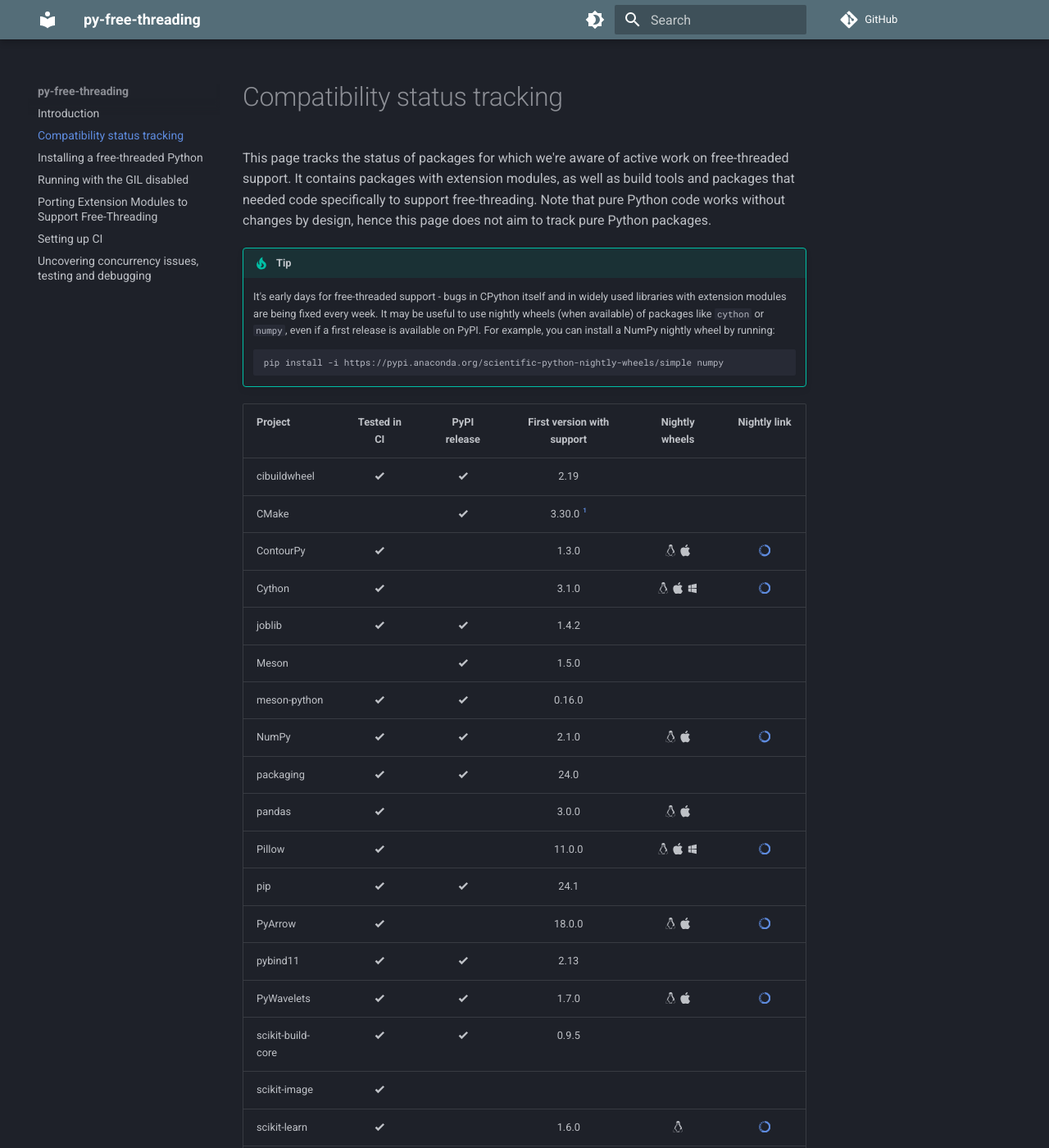
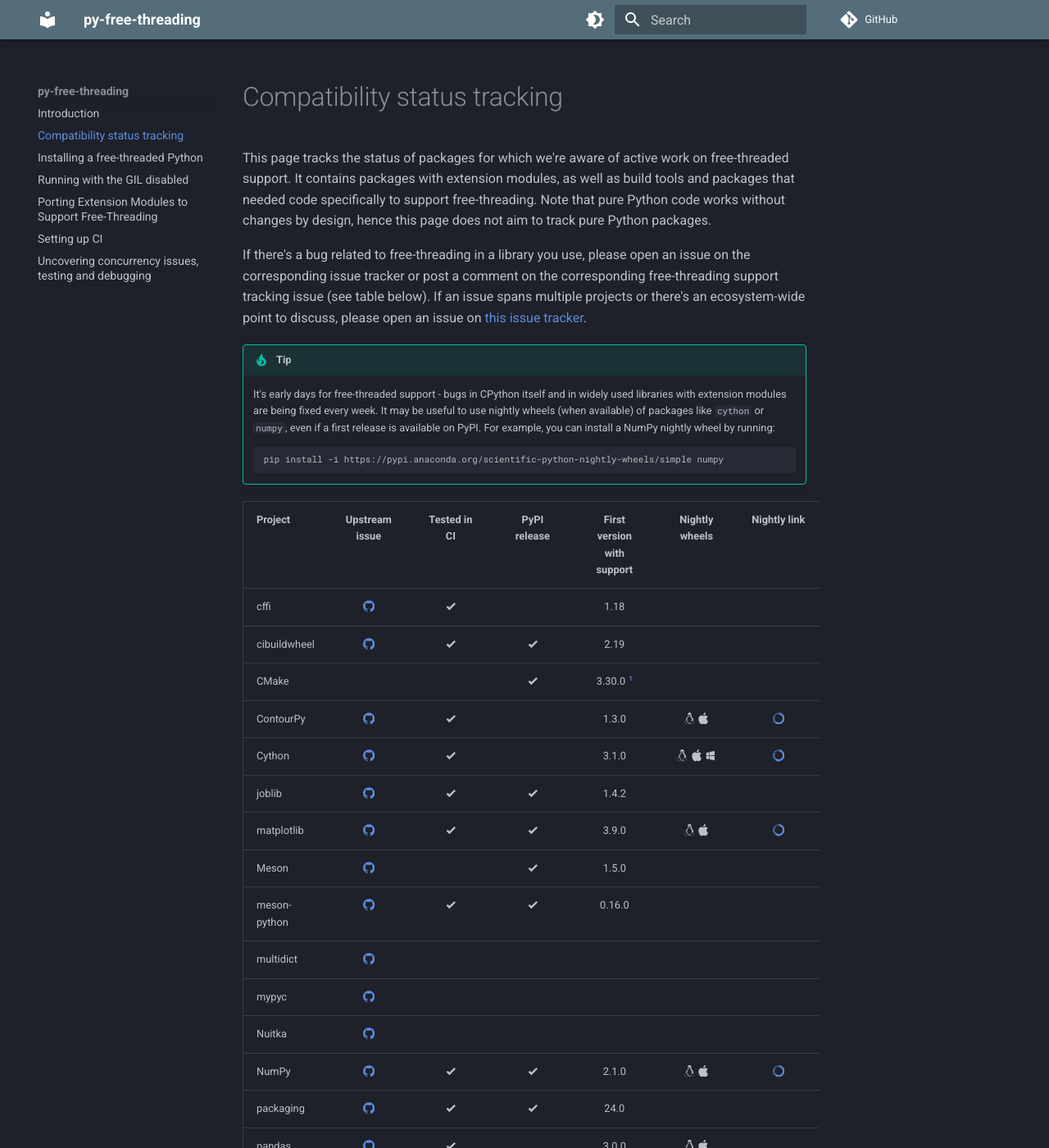
Before and after one commit to Quansight-Labs/free-threaded-compatibility, an MkDocs documentation site: the page built from docs/tracking.md, in a window 1280 px wide and 1400 px high. Shown: the whole window at 82% size. Built offline with MkDocs 1.6.1 and Material for MkDocs 9.7.7, drawn with Linux system fonts in a browser that asks for light colours; comment, search, counter and statistics services are not loaded; some of the changed lines change nothing that is shown; some of the changed text lies outside the part shown.

Commit message:
Add upstream issues to tracking table (#82)

```diff
--- a/docs/tracking.md
+++ b/docs/tracking.md
@@ -5,6 +5,12 @@
 as build tools and packages that needed code specifically to support
 free-threading. Note that pure Python code works without changes by design,
 hence this page does not aim to track pure Python packages.
+
+If there's a bug related to free-threading in a library you use, please open
+an issue on the corresponding issue tracker or post a comment on the
+corresponding free-threading support tracking issue (see table below). If
+an issue spans multiple projects or there's an ecosystem-wide point to discuss,
+please open an issue on [this issue tracker](https://github.com/Quansight-Labs/free-threaded-compatibility/issues).
 
 !!! tip
     It's early days for free-threaded support - bugs in CPython itself and in
@@ -19,27 +25,34 @@
 
 <!-- keep alphabetically ordered -->
 
-| Project           |     Tested in CI      |     PyPI release      | First version with support |                       Nightly wheels                       |                                       Nightly link                                       |
-| :---------------- | :-------------------: | :-------------------: | :------------------------: | :--------------------------------------------------------: | :--------------------------------------------------------------------------------------: |
-| cibuildwheel      | :material-check-bold: | :material-check-bold: |            2.19            |                                                            |                                                                                          |
-| CMake             |                       | :material-check-bold: |      3.30.0 [^cmake]       |                                                            |                                                                                          |
-| ContourPy         | :material-check-bold: |                       |           1.3.0            |               :simple-linux: :simple-apple:                |  [:simple-anaconda:](https://anaconda.org/scientific-python-nightly-wheels/contourpy/)   |
-| Cython            | :material-check-bold: |                       |           3.1.0            | :simple-linux: :simple-apple: :material-microsoft-windows: |    [:simple-anaconda:](https://anaconda.org/scientific-python-nightly-wheels/cython/)    |
-| joblib            | :material-check-bold: | :material-check-bold: |           1.4.2            |                                                            |                                                                                          |
-| Meson             |                       | :material-check-bold: |           1.5.0            |                                                            |                                                                                          |
-| meson-python      | :material-check-bold: | :material-check-bold: |           0.16.0           |                                                            |                                                                                          |
-| NumPy             | :material-check-bold: | :material-check-bold: |           2.1.0            |               :simple-linux: :simple-apple:                |    [:simple-anaconda:](https://anaconda.org/scientific-python-nightly-wheels/numpy/)     |
-| packaging         | :material-check-bold: | :material-check-bold: |            24.0            |                                                            |                                                                                          |
-| pandas            | :material-check-bold: |                       |           3.0.0            |               :simple-linux: :simple-apple:                |                                                                                          |
-| Pillow            | :material-check-bold: |                       |           11.0.0           | :simple-linux: :simple-apple: :material-microsoft-windows: |    [:simple-anaconda:](https://anaconda.org/scientific-python-nightly-wheels/pillow/)    |
-| pip               | :material-check-bold: | :material-check-bold: |            24.1            |                                                            |                                                                                          |
-| PyArrow           | :material-check-bold: |                       |           18.0.0           |               :simple-linux: :simple-apple:                |   [:simple-anaconda:](https://anaconda.org/scientific-python-nightly-wheels/pyarrow/)    |
-| pybind11          | :material-check-bold: | :material-check-bold: |            2.13            |                                                            |                                                                                          |
-| PyWavelets        | :material-check-bold: | :material-check-bold: |           1.7.0            |               :simple-linux: :simple-apple:                |  [:simple-anaconda:](https://anaconda.org/scientific-python-nightly-wheels/pywavelets/)  |
-| scikit-build-core | :material-check-bold: | :material-check-bold: |           0.9.5            |                                                            |                                                                                          |
-| scikit-image      | :material-check-bold: |                       |                            |                                                            |                                                                                          |
-| scikit-learn      | :material-check-bold: |                       |           1.6.0            |                       :simple-linux:                       | [:simple-anaconda:](https://anaconda.org/scientific-python-nightly-wheels/scikit-learn/) |
-| SciPy             | :material-check-bold: |                       |           1.15.0           |               :simple-linux: :simple-apple:                |    [:simple-anaconda:](https://anaconda.org/scientific-python-nightly-wheels/scipy/)     |
-| setuptools        | :material-check-bold: | :material-check-bold: |           69.5.0           |                                                            |                                                                                          |
+| Project           |                                Upstream issue                                |     Tested in CI      |     PyPI release      | First version with support |                       Nightly wheels                       |                                       Nightly link                                       |
+| :---------------- | :--------------------------------------------------------------------------: | :-------------------: | :-------------------: | :------------------------: | :--------------------------------------------------------: | :--------------------------------------------------------------------------------------: |
+| cffi              |      [:simple-github:](https://github.com/python-cffi/cffi/issues/126)       | :material-check-bold: |                       |            1.18            |                                                            |                                                                                          |
+| cibuildwheel      |     [:simple-github:](https://github.com/pypa/cibuildwheel/issues/1657)      | :material-check-bold: | :material-check-bold: |            2.19            |                                                            |                                                                                          |
+| CMake             |                                                                              |                       | :material-check-bold: |      3.30.0 [^cmake]       |                                                            |                                                                                          |
+| ContourPy         |     [:simple-github:](https://github.com/contourpy/contourpy/issues/407)     | :material-check-bold: |                       |           1.3.0            |               :simple-linux: :simple-apple:                |  [:simple-anaconda:](https://anaconda.org/scientific-python-nightly-wheels/contourpy/)   |
+| Cython            |       [:simple-github:](https://github.com/cython/cython/issues/6221)        | :material-check-bold: |                       |           3.1.0            | :simple-linux: :simple-apple: :material-microsoft-windows: |    [:simple-anaconda:](https://anaconda.org/scientific-python-nightly-wheels/cython/)    |
+| joblib            |       [:simple-github:](https://github.com/joblib/joblib/issues/1592)        | :material-check-bold: | :material-check-bold: |           1.4.2            |                                                            |                                                                                          |
+| matplotlib        |   [:simple-github:](https://github.com/matplotlib/matplotlib/issues/28611)   | :material-check-bold: | :material-check-bold: |           3.9.0            |               :simple-linux: :simple-apple:                |  [:simple-anaconda:](https://anaconda.org/scientific-python-nightly-wheels/matplotlib/)  |
+| Meson             |     [:simple-github:](https://github.com/mesonbuild/meson/issues/13263)      |                       | :material-check-bold: |           1.5.0            |                                                            |                                                                                          |
+| meson-python      |   [:simple-github:](https://github.com/mesonbuild/meson-python/issues/499)   | :material-check-bold: | :material-check-bold: |           0.16.0           |                                                            |                                                                                          |
+| multidict         |     [:simple-github:](https://github.com/aio-libs/multidict/issues/1014)     |                       |                       |                            |                                                            |                                                                                          |
+| mypyc             |        [:simple-github:](https://github.com/mypyc/mypyc/issues/1038)         |                       |                       |                            |                                                            |                                                                                          |
+| Nuitka            |       [:simple-github:](https://github.com/Nuitka/Nuitka/issues/3062)        |                       |                       |                            |                                                            |                                                                                          |
+| NumPy             |        [:simple-github:](https://github.com/numpy/numpy/issues/26157)        | :material-check-bold: | :material-check-bold: |           2.1.0            |               :simple-linux: :simple-apple:                |    [:simple-anaconda:](https://anaconda.org/scientific-python-nightly-wheels/numpy/)     |
+| packaging         |       [:simple-github:](https://github.com/pypa/packaging/issues/727)        | :material-check-bold: | :material-check-bold: |            24.0            |                                                            |                                                                                          |
+| pandas            |     [:simple-github:](https://github.com/pandas-dev/pandas/issues/59057)     | :material-check-bold: |                       |           3.0.0            |               :simple-linux: :simple-apple:                |                                                                                          |
+| Pillow            |    [:simple-github:](https://github.com/python-pillow/Pillow/issues/8199)    | :material-check-bold: |                       |           11.0.0           | :simple-linux: :simple-apple: :material-microsoft-windows: |    [:simple-anaconda:](https://anaconda.org/scientific-python-nightly-wheels/pillow/)    |
+| pip               |         [:simple-github:](https://github.com/pypa/pip/issues/12634)          | :material-check-bold: | :material-check-bold: |            24.1            |                                                            |                                                                                          |
+| PyArrow           |       [:simple-github:](https://github.com/apache/arrow/issues/43536)        | :material-check-bold: |                       |           18.0.0           |               :simple-linux: :simple-apple:                |   [:simple-anaconda:](https://anaconda.org/scientific-python-nightly-wheels/pyarrow/)    |
+| pybind11          |      [:simple-github:](https://github.com/pybind/pybind11/issues/5112)       | :material-check-bold: | :material-check-bold: |            2.13            |                                                            |                                                                                          |
+| PyO3              |         [:simple-github:](https://github.com/PyO3/pyo3/issues/4265)          | :material-check-bold: |          N/A          |           0.22.2           |                            N/A                             |                                           N/A                                            |
+| PyWavelets        |                                                                              | :material-check-bold: | :material-check-bold: |           1.7.0            |               :simple-linux: :simple-apple:                |  [:simple-anaconda:](https://anaconda.org/scientific-python-nightly-wheels/pywavelets/)  |
+| scikit-build-core |                                                                              | :material-check-bold: | :material-check-bold: |           0.9.5            |                                                            |                                                                                          |
+| scikit-image      | [:simple-github:](https://github.com/scikit-image/scikit-image/issues/7464)  | :material-check-bold: |                       |                            |                                                            |                                                                                          |
+| scikit-learn      | [:simple-github:](https://github.com/scikit-learn/scikit-learn/issues/28978) | :material-check-bold: |                       |           1.6.0            |                       :simple-linux:                       | [:simple-anaconda:](https://anaconda.org/scientific-python-nightly-wheels/scikit-learn/) |
+| SciPy             |        [:simple-github:](https://github.com/scipy/scipy/issues/20669)        | :material-check-bold: |                       |           1.15.0           |               :simple-linux: :simple-apple:                |    [:simple-anaconda:](https://anaconda.org/scientific-python-nightly-wheels/scipy/)     |
+| setuptools        |                                                                              | :material-check-bold: | :material-check-bold: |           69.5.0           |                                                            |                                                                                          |
+| zstandard         |  [:simple-github:](https://github.com/indygreg/python-zstandard/issues/231)  |                       |                       |                            |                                                            |                                                                                          |
 
 [^cmake]: Windows isn't correctly handled yet in CMake 3.30.0, see [cmake#26016](https://gitlab.kitware.com/cmake/cmake/-/issues/26016)
```
